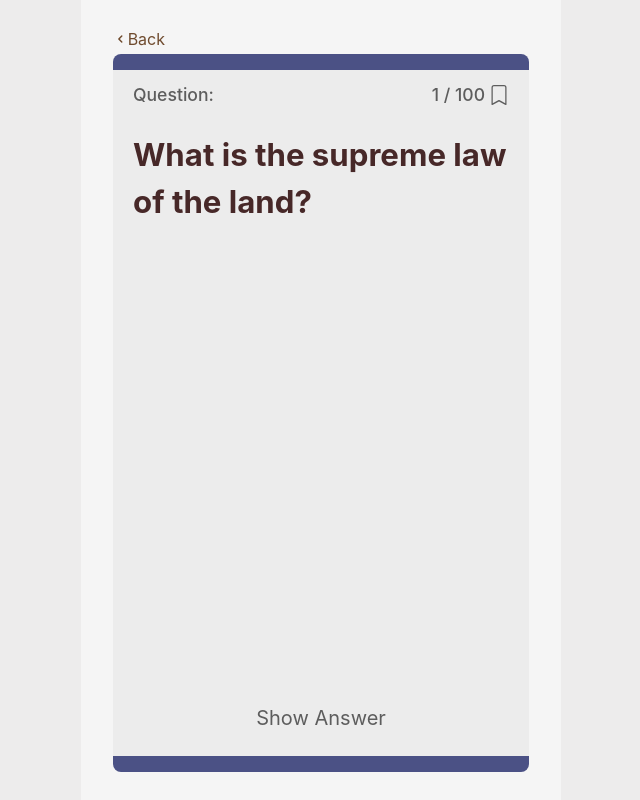
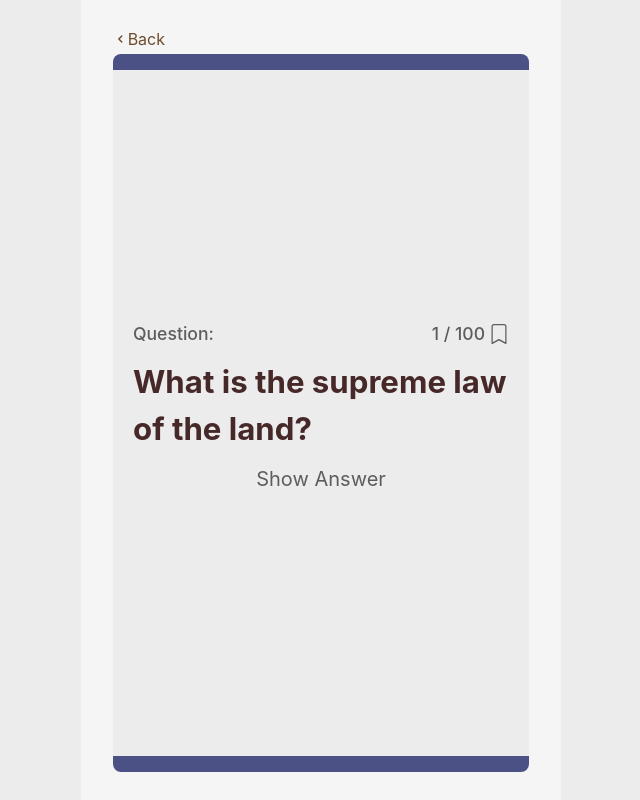
Before and after one commit to sprajams/flashcards, a React (Create React App) app: page /bookmark/1 in a window 1280 px wide. Shown: the whole page, without its empty margins (319-959 px from the left). Built offline with nearby package versions, Linux system fonts and the light colour scheme.

Commit message:
reconfig cardlayout to accept buttons prop

```diff
--- a/src/components/CardLayout/index.jsx
+++ b/src/components/CardLayout/index.jsx
@@ -6,7 +6,7 @@ import { useState } from "react";
 import { BsBookmark, BsBookmarkFill } from "react-icons/bs";
 import { HiCheck, HiX } from "react-icons/hi";
 
-const CardLayout = ({ data, index, totalQ, testMode }) => {
+const CardLayout = ({ data, index, totalQ, testMode, buttons, title }) => {
   const { question, options, id } = data;
   const [activeFront, setActiveFront] = useState(true);
   // get state of bookmarks
@@ -20,9 +20,10 @@ const CardLayout = ({ data, index, totalQ, testMode }) => {
   };
   // return boolean on if individual card is bookmarked
   const isBookmarked = bookmarkState.indexOf(id) >= 0;
-
   return (
     <div className={styles.outer}>
+      <h2 className={styles.titleWrap}>{title}</h2>
+      <div className={styles.cardContainer}>
         <div className={styles.topContainer}>
           <div className={clsx(styles.topInfo, styles.infoSmall)}>
             <h4>Question: </h4>
@@ -96,6 +97,8 @@ const CardLayout = ({ data, index, totalQ, testMode }) => {
               )}
         </div>
       </div>
+      <div className={styles.btnContainer}>{buttons}</div>
+    </div>
   );
 };
 
```
Lines whose indentation alone changed are shown as unchanged.
